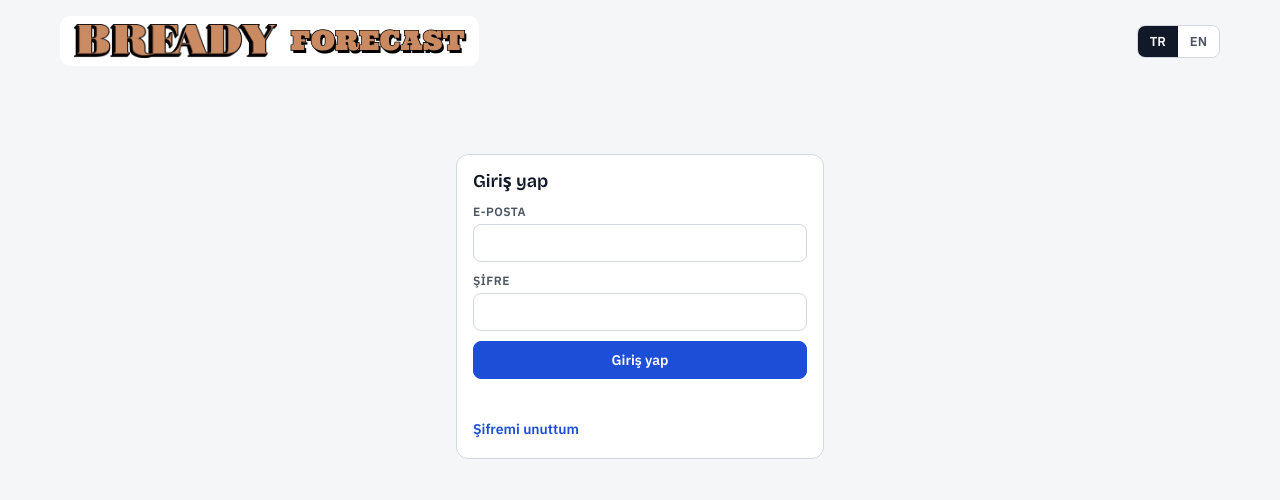
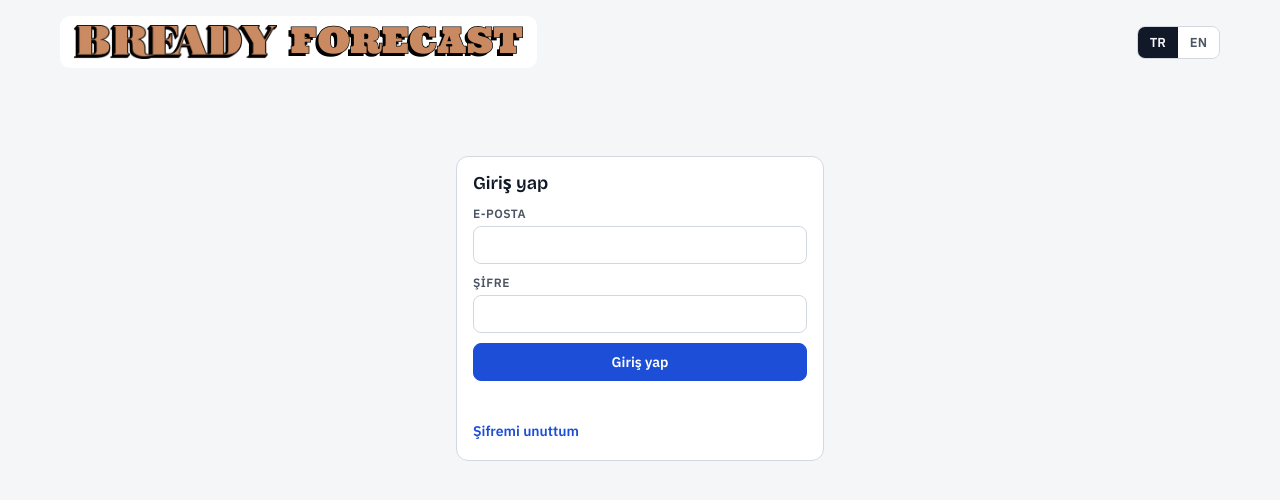
Before and after one commit to atakanercaann/bready-forecast, a plain HTML site: page index.html in a window 1280 px wide. Drawn offline with nearby package versions, Linux system fonts and the light colour scheme.

Commit message:
Forecast wordmark: logo-sized, shadow to the lower left like the logo
Co-Authored-By: Claude Opus 5.5 <noreply@anthropic.com>
Claude-Session: https://claude.ai/code/session_015DJFyvivxxrbHTowGTHoFt

```diff
--- a/index.html
+++ b/index.html
@@ -106,9 +106,9 @@ textarea{width:100%;min-height:90px;font-family:ui-monospace,Menlo,monospace;fon
 .brand{display:flex;flex-wrap:wrap;align-items:center;gap:6px 14px}
 .brand .mark{display:inline-flex;align-items:center;gap:14px;background:#fff;border-radius:10px;padding:8px 14px}
 .brand img{height:34px;width:auto;display:block}
-.brand .fc{font:400 27px/1 "Ultra","Rockwell Extra Bold",serif;letter-spacing:.01em;color:#c98a62;-webkit-text-stroke:1.4px #000;paint-order:stroke fill;text-shadow:2px 3px 0 #000;transform:translateY(-1px)}
+.brand .fc{font:400 36px/1 "Ultra","Rockwell Extra Bold",serif;letter-spacing:.01em;color:#c98a62;-webkit-text-stroke:1.4px #000;paint-order:stroke fill;text-shadow:-3px 3px 0 #000;transform:translateY(-2px)}
 .brand small{margin-left:0}
-@media (max-width:520px){.brand img{height:26px}.brand .fc{font-size:20px;-webkit-text-stroke-width:1.1px;text-shadow:2px 2px 0 #000}}
+@media (max-width:520px){.brand img{height:26px}.brand .fc{font-size:26px;-webkit-text-stroke-width:1.1px;text-shadow:-2px 2px 0 #000}}
 .who{display:flex;gap:8px;align-items:center;font-size:13px;color:var(--muted)}
 .hr{display:flex;gap:10px;align-items:center;flex-wrap:wrap}
 .sync{font-size:12px;color:var(--muted)}.sync.bad{color:var(--crit);font-weight:600}
```
